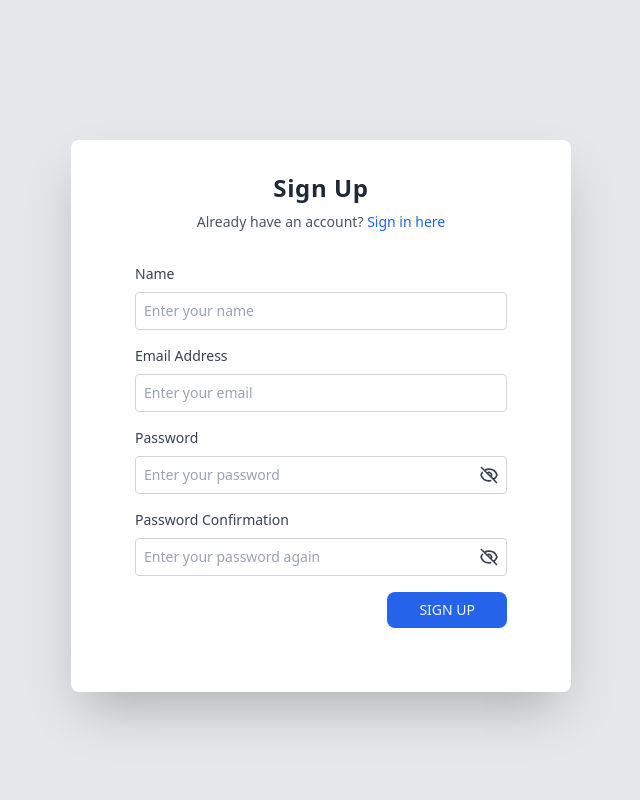
After one commit to SpeedyKabal/CompanyServiceMessaging, a Django app: page /signmeup in a window 1280 px wide. The commit adds this page. Shown: the whole page, without its empty margins (319-959 px from the left). Run offline with Django 4.2, Linux system fonts and the light colour scheme; some libraries are stand-ins or nearby versions.

Commit message:
Add Login And SignUp
Add templates for SignUp and Log in, Migrate the default django models, Add an Admin User name "Haidar". Add talwind Library by cdn

```diff
--- a/CSM/templates/Pages/base.html
+++ b/CSM/templates/Pages/base.html
@@ -1,3 +1,5 @@
+{% load static %}
+
 <!DOCTYPE html>
 <html lang="en">
   <head>
@@ -5,6 +7,8 @@
     <meta name="viewport" content="width=device-width, initial-scale=1.0" />
 
     <title>{% block title %} Title of The Page {% endblock %}</title>
+    <link rel="stylesheet" href="{% static "CSS/index.css" %}">
+    {% block css %}  {% endblock %}
 
     <script src="https://cdn.tailwindcss.com"></script>
   </head>
--- /dev/null
+++ b/CSM/templates/Pages/signUp.html
@@ -0,0 +1,63 @@
+{% extends "Pages/base.html" %}
+
+
+{% block title %} Sign Up To CSM {% endblock %}
+
+
+{% block css %} <script defer src="https://unpkg.com/alpinejs@3.x.x/dist/cdn.min.js"></script> {% endblock %}
+
+{% block content %}
+
+<!-- component -->
+
+    <div class="bg-gray-200 w-full min-h-screen flex items-center justify-center">
+            <div class="w-full py-8">
+                <div class="bg-white w-5/6 md:w-3/4 lg:w-2/3 xl:w-[500px] 2xl:w-[550px] mt-8 mx-auto px-16 py-8 rounded-lg shadow-2xl">
+
+                    <h2 class="text-center text-2xl font-bold tracking-wide text-gray-800">Sign Up</h2>
+                    <p class="text-center text-sm text-gray-600 mt-2">Already have an account? <a href="/" class="text-blue-600 hover:text-blue-700 hover:underline" title="Sign In">Sign in here</a></p>
+
+                    <form class="my-8 text-sm">
+                        <div class="flex flex-col my-4">
+                            <label for="name" class="text-gray-700">Name</label>
+                            <input type="text" name="name" id="name" class="mt-2 p-2 border border-gray-300 focus:outline-none focus:ring-0 focus:border-gray-300 rounded text-sm text-gray-900" placeholder="Enter your name">
+                        </div>
+
+                        <div class="flex flex-col my-4">
+                            <label for="email" class="text-gray-700">Email Address</label>
+                            <input type="email" name="email" id="email" class="mt-2 p-2 border border-gray-300 focus:outline-none focus:ring-0 focus:border-gray-300 rounded text-sm text-gray-900" placeholder="Enter your email">
+                        </div>
+
+                        <div class="flex flex-col my-4">
+                            <label for="password" class="text-gray-700">Password</label>
+                            <div x-data="{ show: false }" class="relative flex items-center mt-2">
+                                <input :type=" show ? 'text': 'password' " name="password" id="password" class="flex-1 p-2 pr-10 border border-gray-300 focus:outline-none focus:ring-0 focus:border-gray-300 rounded text-sm text-gray-900" placeholder="Enter your password" type="password">
+                                <button @click="show = !show" type="button" class="absolute right-2 bg-transparent flex items-center justify-center text-gray-700">
+                                    <svg x-show="!show" class="w-5 h-5" fill="none" stroke="currentColor" viewBox="0 0 24 24" xmlns="http://www.w3.org/2000/svg"><path stroke-linecap="round" stroke-linejoin="round" stroke-width="2" d="M13.875 18.825A10.05 10.05 0 0112 19c-4.478 0-8.268-2.943-9.543-7a9.97 9.97 0 011.563-3.029m5.858.908a3 3 0 114.243 4.243M9.878 9.878l4.242 4.242M9.88 9.88l-3.29-3.29m7.532 7.532l3.29 3.29M3 3l3.59 3.59m0 0A9.953 9.953 0 0112 5c4.478 0 8.268 2.943 9.543 7a10.025 10.025 0 01-4.132 5.411m0 0L21 21"></path></svg>
+
+                                    <svg x-show="show" class="w-5 h-5" fill="none" stroke="currentColor" viewBox="0 0 24 24" xmlns="http://www.w3.org/2000/svg" style="display: none;"><path stroke-linecap="round" stroke-linejoin="round" stroke-width="2" d="M15 12a3 3 0 11-6 0 3 3 0 016 0z"></path><path stroke-linecap="round" stroke-linejoin="round" stroke-width="2" d="M2.458 12C3.732 7.943 7.523 5 12 5c4.478 0 8.268 2.943 9.542 7-1.274 4.057-5.064 7-9.542 7-4.477 0-8.268-2.943-9.542-7z"></path></svg>
+                                </button>
+                            </div>
+                        </div>
+
+                        <div class="flex flex-col my-4">
+                            <label for="password_confirmation" class="text-gray-700">Password Confirmation</label>
+                            <div x-data="{ show: false }" class="relative flex items-center mt-2">
+                                <input :type=" show ? 'text': 'password' " name="password_confirmation" id="password_confirmation" class="flex-1 p-2 pr-10 border border-gray-300 focus:outline-none focus:ring-0 focus:border-gray-300 rounded text-sm text-gray-900" placeholder="Enter your password again" type="password">
+                                <button @click="show = !show" type="button" class="absolute right-2 bg-transparent flex items-center justify-center text-gray-700">
+                                    <svg x-show="!show" class="w-5 h-5" fill="none" stroke="currentColor" viewBox="0 0 24 24" xmlns="http://www.w3.org/2000/svg"><path stroke-linecap="round" stroke-linejoin="round" stroke-width="2" d="M13.875 18.825A10.05 10.05 0 0112 19c-4.478 0-8.268-2.943-9.543-7a9.97 9.97 0 011.563-3.029m5.858.908a3 3 0 114.243 4.243M9.878 9.878l4.242 4.242M9.88 9.88l-3.29-3.29m7.532 7.532l3.29 3.29M3 3l3.59 3.59m0 0A9.953 9.953 0 0112 5c4.478 0 8.268 2.943 9.543 7a10.025 10.025 0 01-4.132 5.411m0 0L21 21"></path></svg>
+
+                                    <svg x-show="show" class="w-5 h-5" fill="none" stroke="currentColor" viewBox="0 0 24 24" xmlns="http://www.w3.org/2000/svg" style="display: none;"><path stroke-linecap="round" stroke-linejoin="round" stroke-width="2" d="M15 12a3 3 0 11-6 0 3 3 0 016 0z"></path><path stroke-linecap="round" stroke-linejoin="round" stroke-width="2" d="M2.458 12C3.732 7.943 7.523 5 12 5c4.478 0 8.268 2.943 9.542 7-1.274 4.057-5.064 7-9.542 7-4.477 0-8.268-2.943-9.542-7z"></path></svg>
+                                </button>
+                            </div>
+                        </div>
+
+                        <div class="my-4 flex items-center justify-end space-x-4">
+                            <button class="bg-blue-600 hover:bg-blue-700 rounded-lg px-8 py-2 text-gray-100 hover:shadow-xl transition duration-150 uppercase">Sign Up</button>
+                        </div>
+                    </form>
+                </div>
+            </div>
+        </div>
+
+{% endblock %}
--- a/CSM/urls.py
+++ b/CSM/urls.py
@@ -3,4 +3,5 @@ from . import views
 
 urlpatterns = [
     path("", views.index, name="index"),
+    path("signmeup", views.signMeUp, name="SignUp"),
 ]
--- a/CSM/views.py
+++ b/CSM/views.py
@@ -6,7 +6,11 @@ from django.http import HttpResponse, HttpResponseNotFound
 
 
 def index(request):
-    try:
+    #try:
         return render(request, "Pages/index.html", {'name' : "Variable Value"})
-    except:
-        return HttpResponseNotFound("<h1>Page Not Found</h1>")
+    #except:
+        #return HttpResponseNotFound("<h1>Page Not Found</h1>")
+
+
+def signMeUp(request):
+        return render(request, "Pages/signUP.html")
--- a/CompanyServiceMessaging/settings.py
+++ b/CompanyServiceMessaging/settings.py
@@ -32,7 +32,7 @@ ALLOWED_HOSTS = []
 # Application definition
 
 INSTALLED_APPS = [
-    'CSM.apps.CsmConfig',
+    'CSM',
     'django.contrib.admin',
     'django.contrib.auth',
     'django.contrib.contenttypes',
```
Also changed, not shown: CSM/templates/Pages/index.html (+41 -2 lines), CSM/static/CSS/index.css (added), db.sqlite3.
